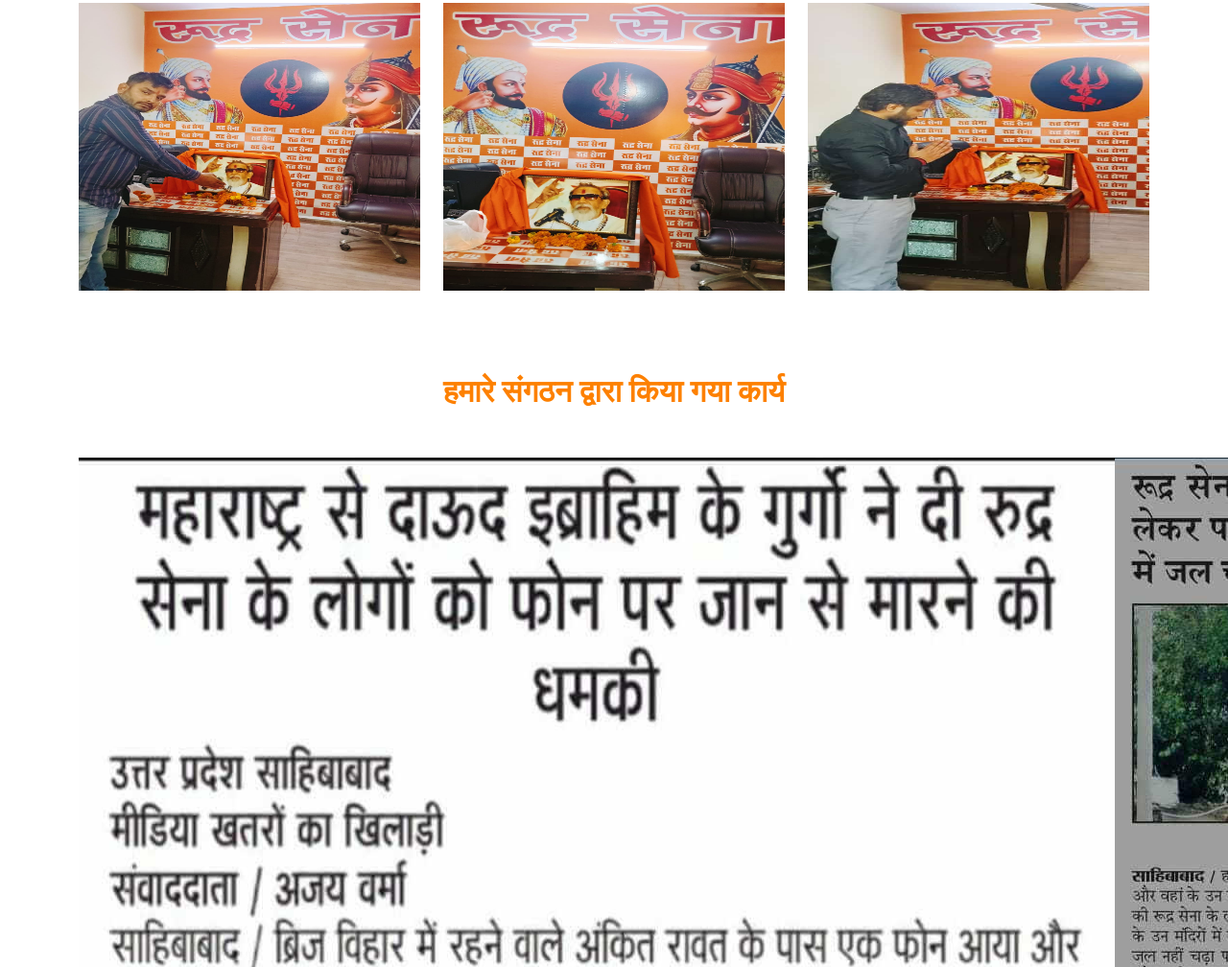
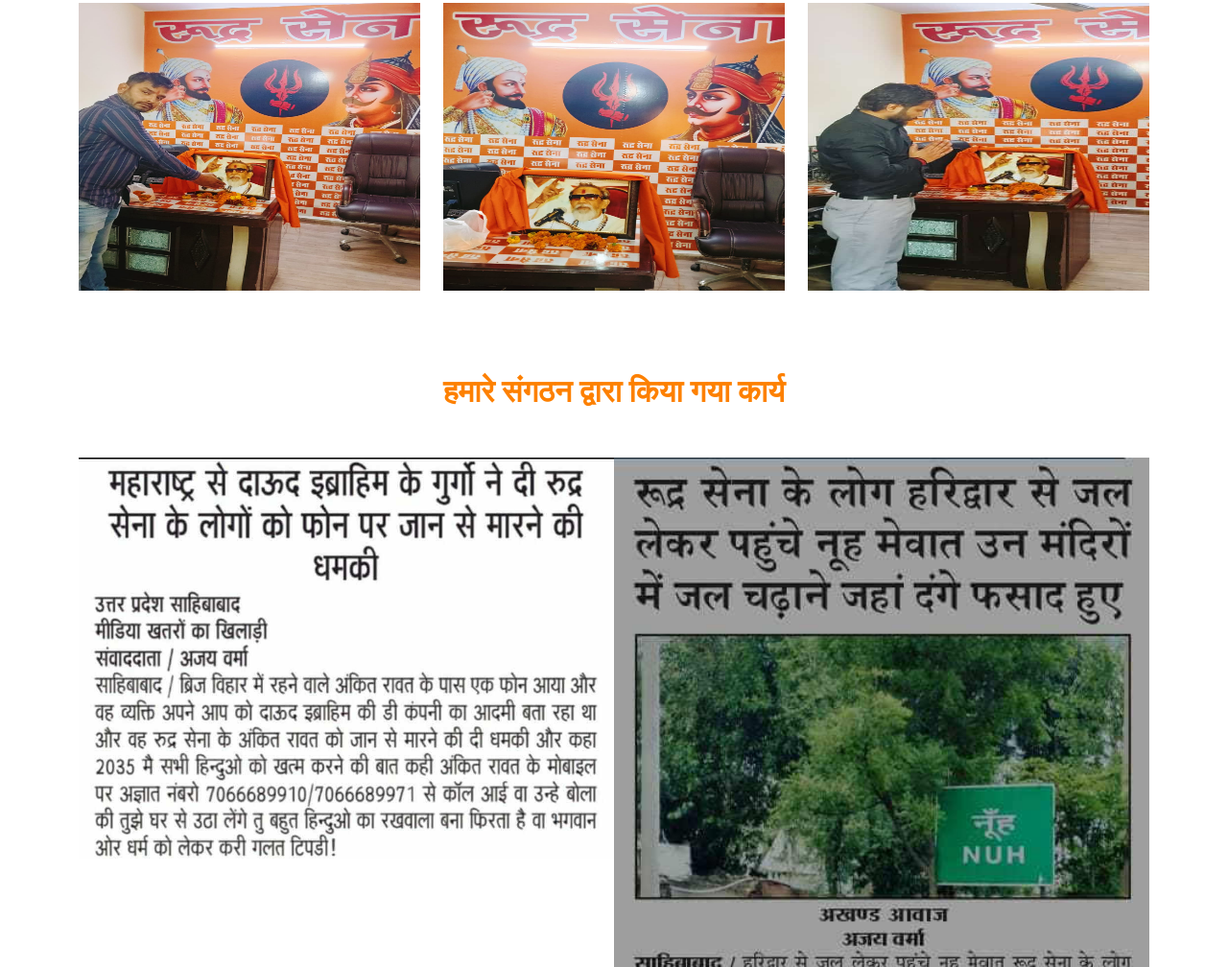
Before and after one commit to pant2101/rudrasena.com, a plain HTML site: page index.html in a window 1280 px wide. Shown: the part 1792-2800 px from the top of the page at 96% size. Drawn offline with nearby package versions, Linux system fonts and the light colour scheme.

Commit message:
Update index.html

```diff
--- a/index.html
+++ b/index.html
@@ -196,9 +196,9 @@
         </div>
         <div class="d-flex">
 
-                <img src=" /img/new/news-1.jpg" class="testimonial-img" alt="">
+                <img src=" /img/new/news-1.jpg" class="testimonial-img" alt="" style="width:50%;height:fit-content;">
 
-                <img src=" /img/new/news-2.jpg" class="testimonial-img" alt="">
+                <img src=" /img/new/news-2.jpg" class="testimonial-img" alt="" style="width:50%;height:fit-content;">
 
         </div>
 
```
